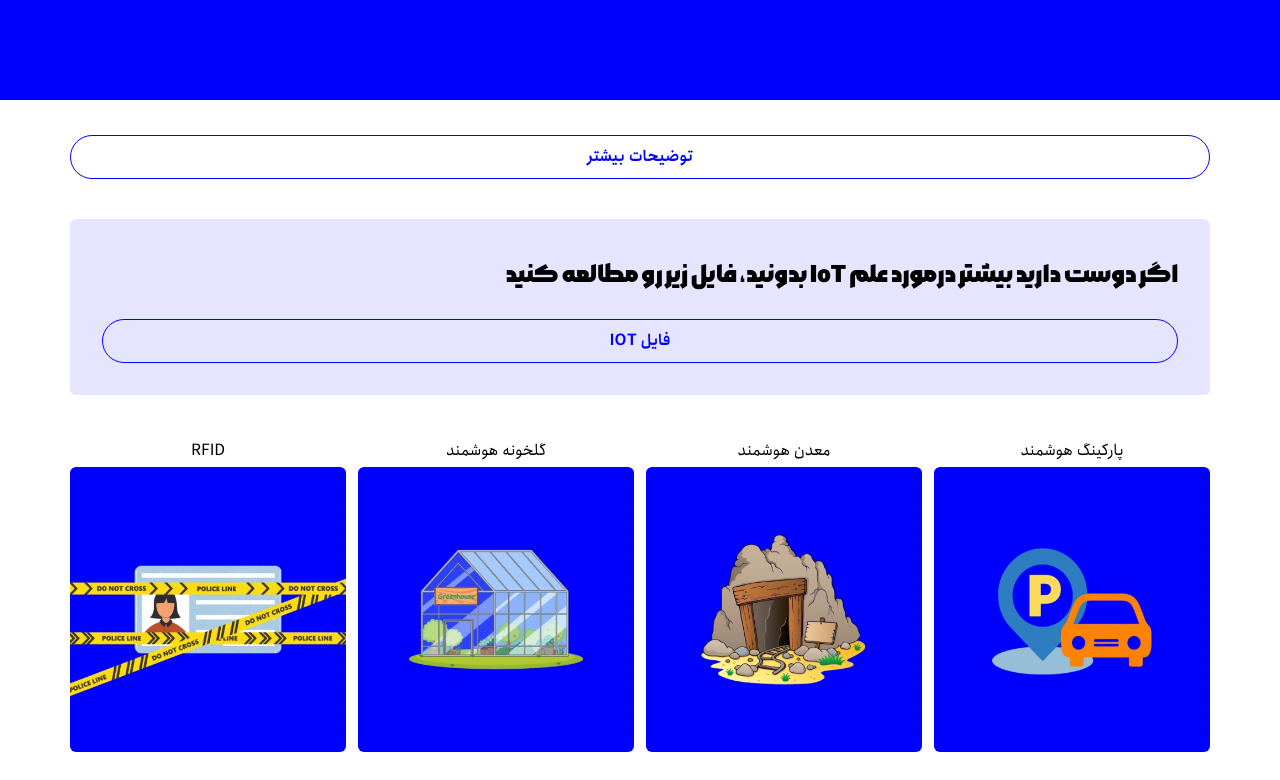
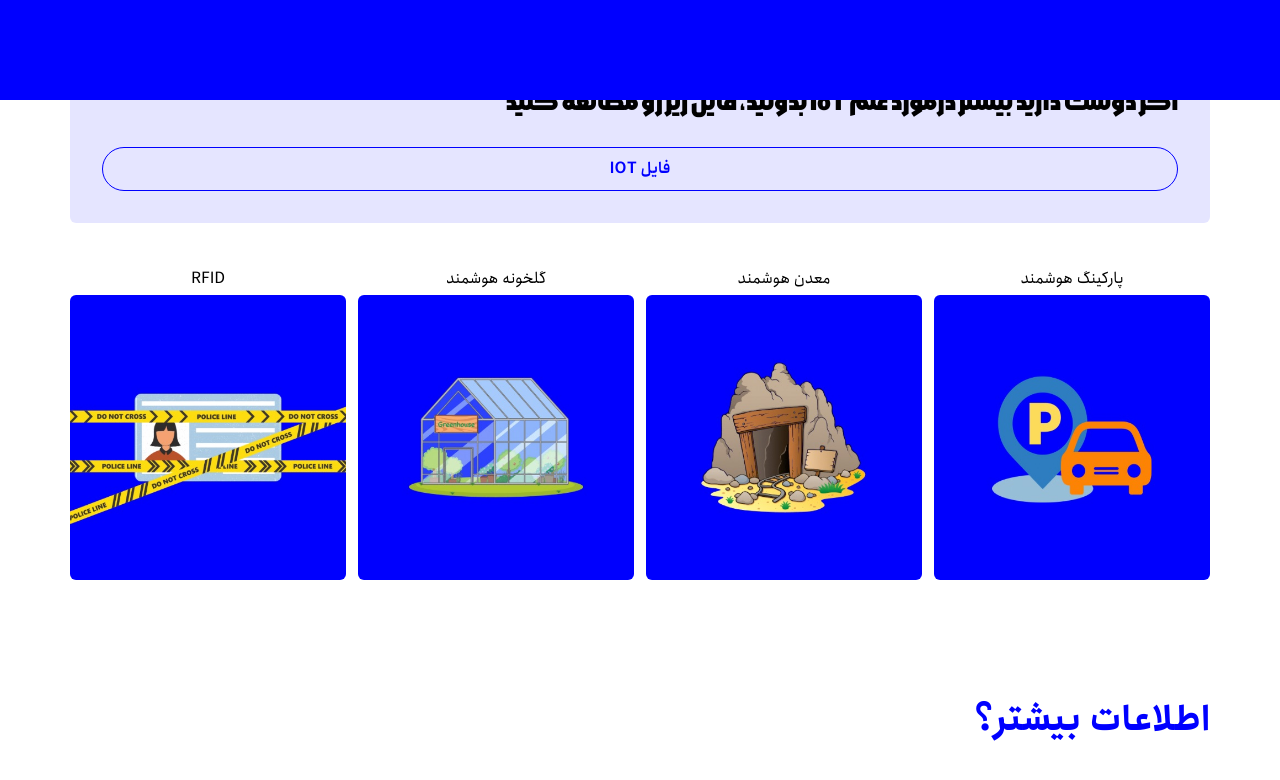
Before and after one commit to NiayeshTorabi/techno-raspberry, a Next.js app: page /resume/iot in a window 1280 px wide. Shown: the part 1500-2280 px from the top of the page. Built offline with nearby package versions, Linux system fonts and the light colour scheme.

Commit message:
1.8.4.5.4

```diff
--- a/app/resume/iot/page.jsx
+++ b/app/resume/iot/page.jsx
@@ -42,13 +42,6 @@ const iotPortfolio = () => {
           <img src="/images/logo.png" alt="" className="border rounded-md"/>
           <img src="/images/logo.png" alt="" className="border rounded-md"/>
         </div>
-        <p className="text-justify xl:text-xl text-md xl:leading-[3rem] leading-[2.5rem]">برای توضیحات بیشتر می‌توانید فایل زیر را مطالعه فرمایید</p>
-        <Button
-                variant="outline"
-                className="uppercase flex items-center gap-2"
-              >
-                <a href="#" target="_blank"><span>توضیحات بیشتر</span></a>
-              </Button>
         {/* boxes */}
         <div className="container mx-auto p-8 text-justify bg-accent/10 rounded-md">
         <h2 className="text-2xl leading-[2.5rem] xl:leading-[3rem] mb-5">اگر دوست دارید بیشتر درمورد علم IoT بدونید، فایل زیر رو مطالعه کنید</h2>
```
